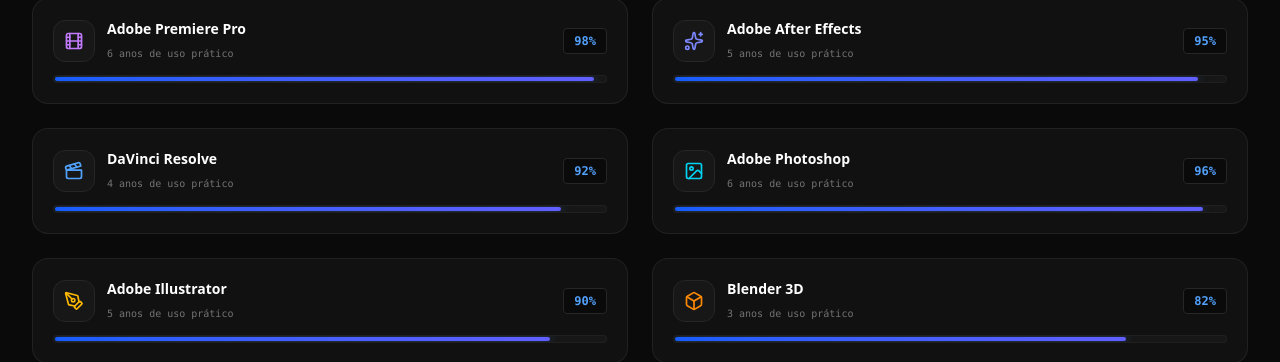
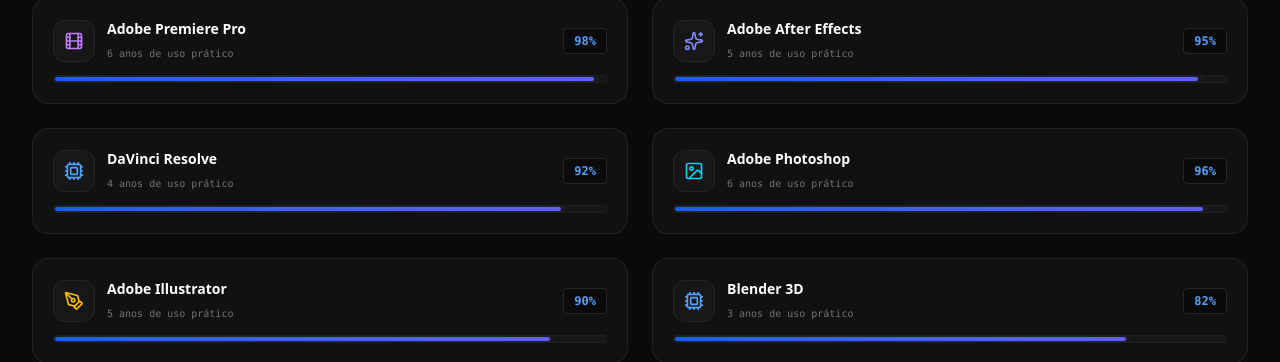
Before and after one commit to silasviniciuss/silasvinicius, a React (Vite) app: page / in a window 1280 px wide. Shown: the part 5292-5654 px from the top of the page. Built offline with nearby package versions, Linux system fonts and the light colour scheme.

Commit message:
ajustando as skills

```diff
--- a/src/components/Skills.tsx
+++ b/src/components/Skills.tsx
@@ -17,14 +17,10 @@
         return <Film className="w-5 h-5 text-purple-400" />;
       case 'Adobe After Effects':
         return <Sparkles className="w-5 h-5 text-indigo-400" />;
-      case 'DaVinci Resolve':
-        return <Clapperboard className="w-5 h-5 text-blue-400" />;
       case 'Adobe Photoshop':
         return <ImageIcon className="w-5 h-5 text-cyan-400" />;
       case 'Adobe Illustrator':
         return <PenTool className="w-5 h-5 text-amber-400" />;
-      case 'Blender 3D':
-        return <Box className="w-5 h-5 text-orange-400" />;
       case 'Figma':
         return <Figma className="w-5 h-5 text-emerald-400" />;
       case 'CapCut Pro':
```
Also changed, not shown: src/components/._Skills.tsx, src/components/._Testimonials.tsx.
